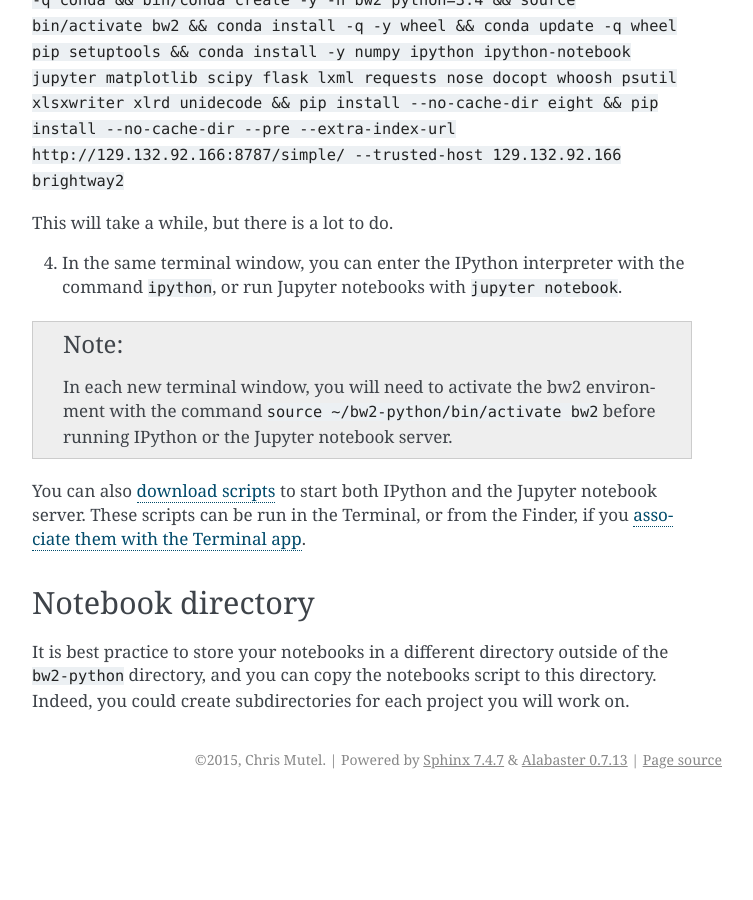
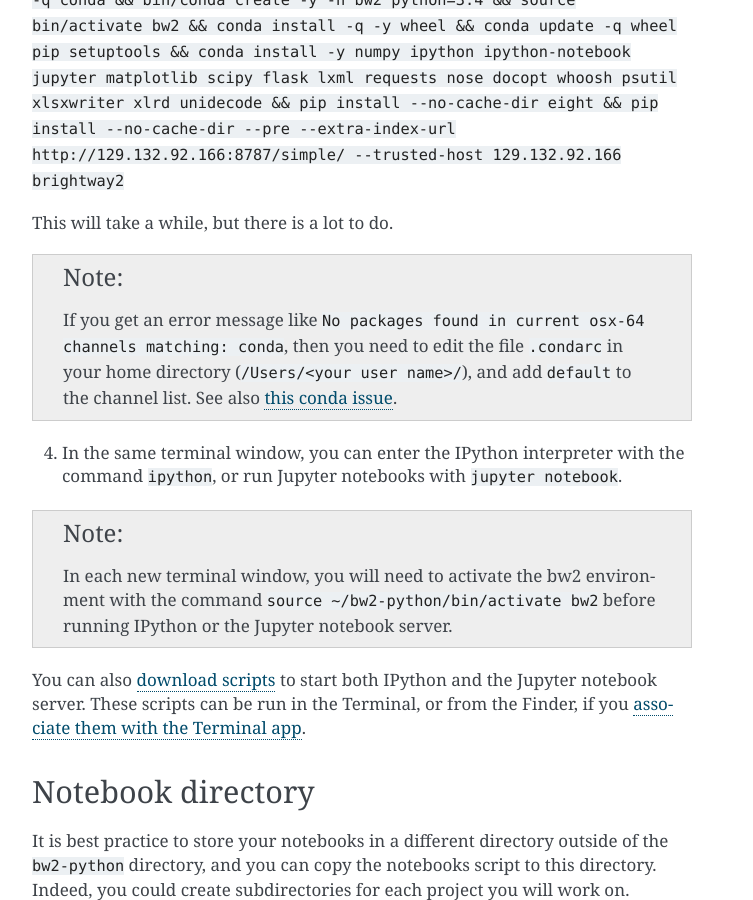
Before and after one commit to brightway-lca/brightway2, a Sphinx documentation site: the page built from docs/installation.rst, in a window 1280 px wide and 900 px high, scrolled down 6806 px. Shown: the whole window, without its empty margins (388-1141 px from the left). Built offline with Sphinx 7.4.7, drawn with Linux system fonts in a browser that asks for light colours; before the commit the page ends 7605 px from its top, so only the background shows below that.

Commit message:
Add conda channels note

```diff
--- a/docs/installation.rst
+++ b/docs/installation.rst
@@ -152,6 +152,8 @@ You can always add this line to add the Conda directory to your path later if yo
 
 This will take a while, but there is a lot to do.
 
+.. note:: If you get an error message like ``No packages found in current osx-64 channels matching: conda``, then you need to edit the file ``.condarc`` in your home directory (``/Users/<your user name>/``), and add ``default`` to the channel list. See also `this conda issue <https://github.com/conda/conda/issues/742>`__.
+
 4. In the same terminal window, you can enter the IPython interpreter with the command ``ipython``, or run Jupyter notebooks with ``jupyter notebook``.
 
 .. note:: In each new terminal window, you will need to activate the bw2 environment with the command ``source ~/bw2-python/bin/activate bw2`` before running IPython or the Jupyter notebook server.
```
